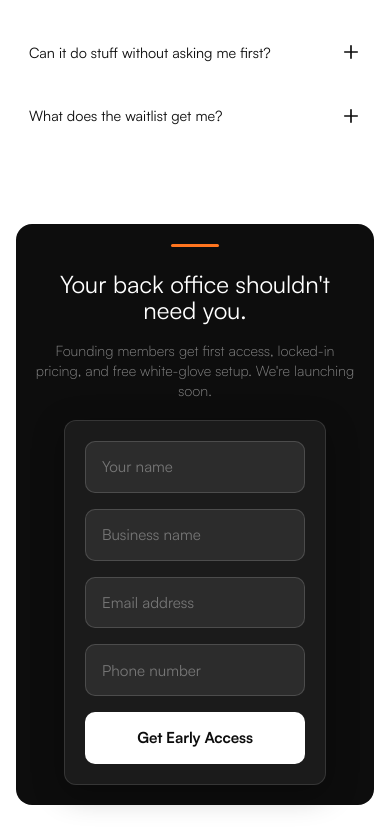
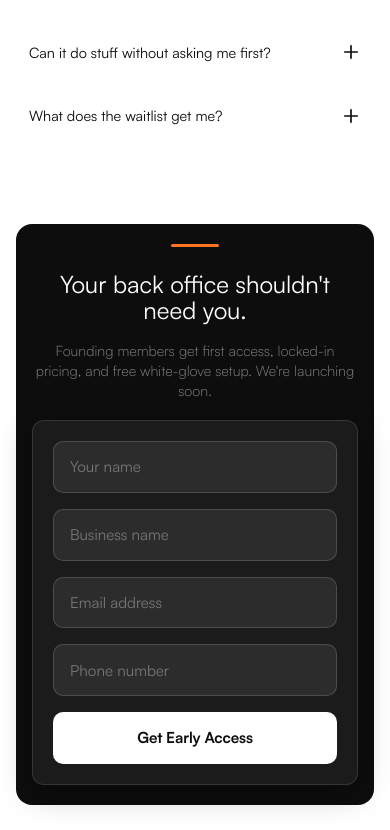
Before and after one commit to dandespinoza/crewshift-landing, a Next.js app: page / in a window 390 px wide. Shown: the part 4218-5048 px from the top of the page. Built offline with nearby package versions, Linux system fonts and the light colour scheme.

Commit message:
Force CTA children to full width so form stretches on mobile
Co-Authored-By: Claude Opus 4.6 <noreply@anthropic.com>

```diff
--- a/src/app/landing.css
+++ b/src/app/landing.css
@@ -627,6 +627,9 @@ p {
   padding: 5rem;
   display: flex;
 }
+.home-cta-component > * {
+  width: 100%;
+}
 
 /* ── Footer ── */
 
```
